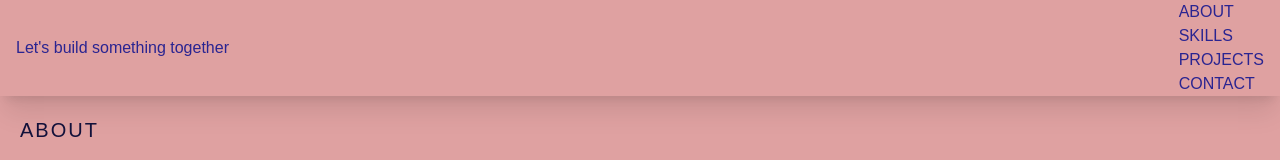
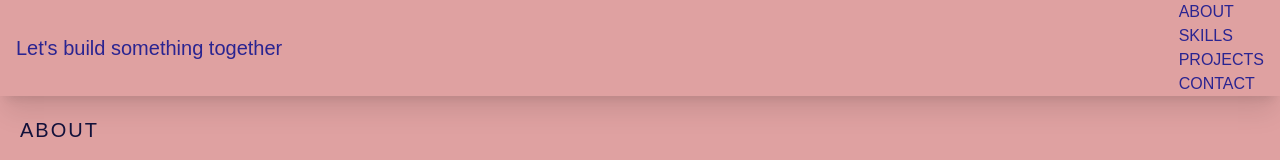
Before and after one commit to Matt658041/my-resume-profile, a Next.js app: page / in a window 1280 px wide. Shown: the top 160 px of the page. Built offline with nearby package versions, Linux system fonts and the light colour scheme.

Commit message:
made font bigger

```diff
--- a/components/Navbar.jsx
+++ b/components/Navbar.jsx
@@ -9,7 +9,7 @@ const Navbar = () => {
       <div className="flex justify-between items-center w-full h-full px-4 2xl:px-16">
         <div className="flex items-center space-x-4 py-5">
           <Link href="/"></Link>
-          <p className="text-lg ml-4">Let's build something together</p>
+          <p className="text-xl ml-4">Let's build something together</p>
         </div>
 
         <ul className="hidden md:flex space-x-5">
```
